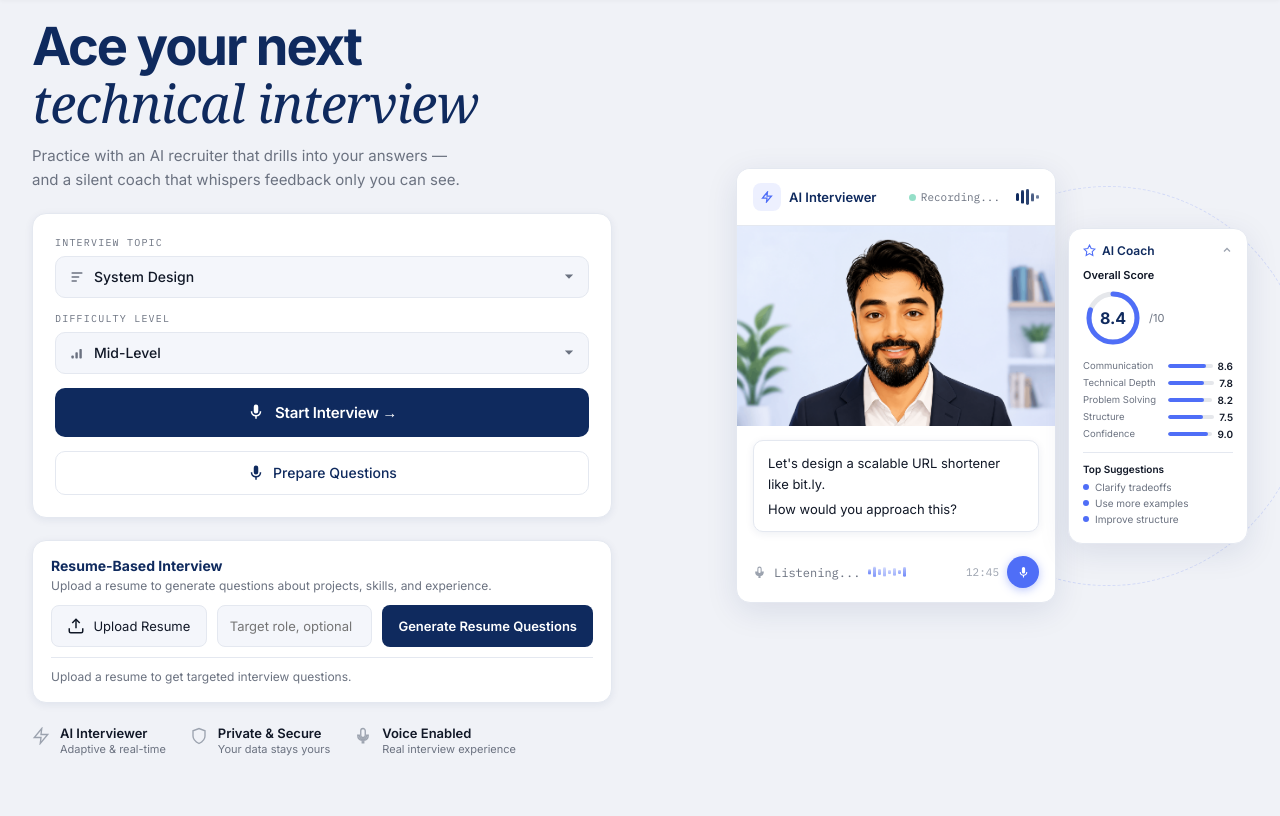
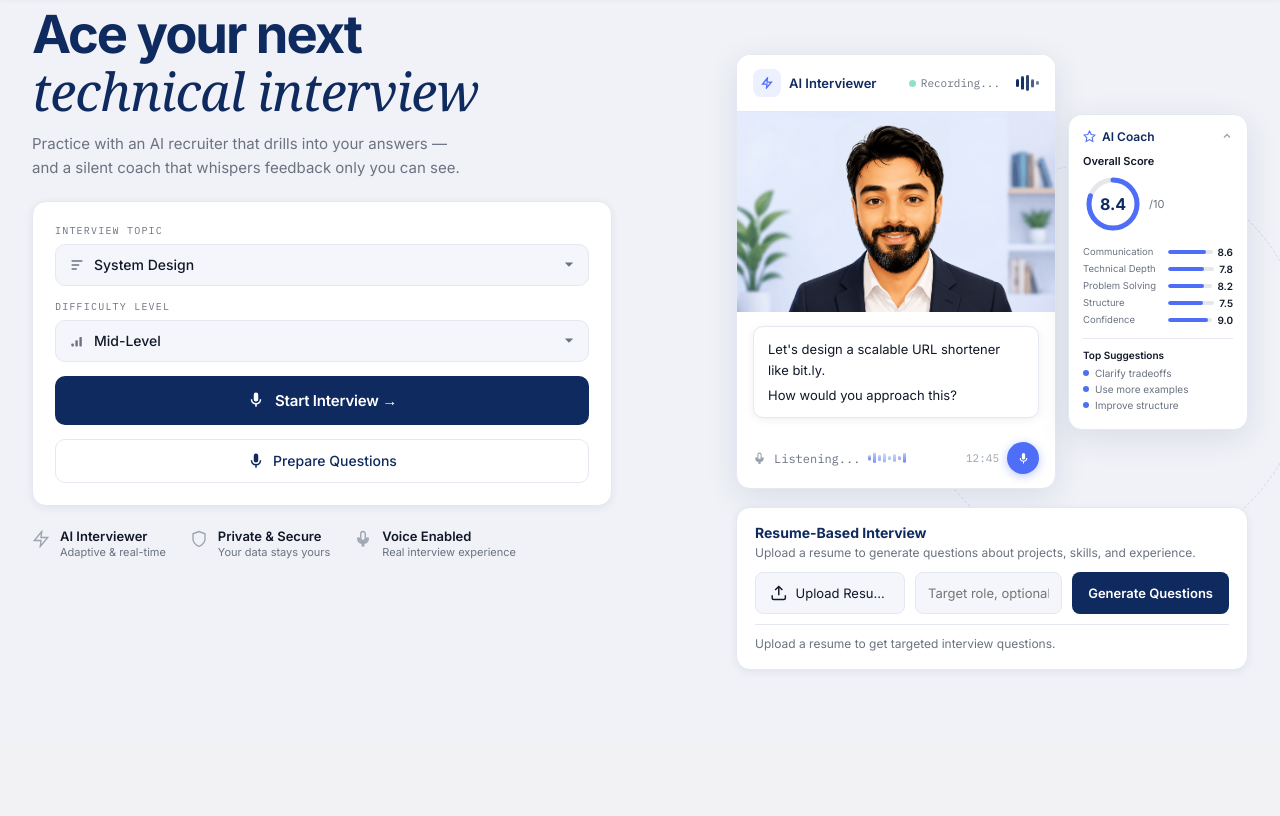
Before and after one commit to finddheeraj/MockIn, a Flask app: page / in a window 1280 px wide. Shown: the part 57-873 px from the top of the page. After the commit the page ends 728 px from the top, so only its background shows below. Run offline with Flask 3, Linux system fonts and the light colour scheme; some web fonts are replaced.

Commit message:
Aligning UI

```diff
--- a/static/css/components/mobile.css
+++ b/static/css/components/mobile.css
@@ -30,8 +30,13 @@
 
   .setup-right {
     justify-content: center;
+    align-items: center;
     align-self: auto;
     margin-top: 0;
+  }
+
+  .setup-preview-cards {
+    justify-content: center;
   }
 
   .deco-ring {
@@ -94,6 +99,11 @@
   }
 
   .setup-right {
+    flex-direction: column;
+    align-items: center;
+  }
+
+  .setup-preview-cards {
     flex-direction: column;
     align-items: center;
   }
--- a/static/css/components/setup.css
+++ b/static/css/components/setup.css
@@ -3,9 +3,9 @@
   display: grid;
   grid-template-columns: 1fr 1fr;
   gap: 56px;
-  align-items: center;
-  min-height: calc(100vh - 60px);
-  padding: 18px 0 12px;
+  align-items: start;
+  min-height: calc(100vh - 108px);
+  padding: 6px 0 0;
   box-sizing: border-box;
 }
 
@@ -580,12 +580,27 @@ select:focus { border-color: var(--accent); box-shadow: 0 0 0 3px var(--accent-l
 .setup-right {
   position: relative;
   display: flex;
+  flex-direction: column;
+  align-items: flex-end;
+  justify-content: flex-end;
+  gap: 18px;
+  padding: 0;
+  align-self: start;
+  margin-top: 48px;
+}
+
+.setup-preview-cards {
+  display: flex;
   align-items: flex-start;
   justify-content: flex-end;
   gap: 12px;
-  padding: 0;
-  align-self: start;
-  margin-top: 150px;
+}
+
+.setup-right .resume-card {
+  position: relative;
+  z-index: 1;
+  width: min(100%, 512px);
+  box-sizing: border-box;
 }
 
 .deco-ring {
--- a/templates/partials/setup_panel.html
+++ b/templates/partials/setup_panel.html
@@ -55,33 +55,6 @@
       </button>
     </div>
 
-    <div class="resume-card">
-      <div class="resume-card__header">
-        <div>
-          <div class="resume-title">Resume-Based Interview</div>
-          <div class="resume-subtitle">Upload a resume to generate questions about projects, skills, and experience.</div>
-        </div>
-      </div>
-      <div class="resume-controls">
-        <label class="resume-upload" for="resume-upload">
-          <svg width="18" height="18" viewBox="0 0 24 24" fill="none" stroke="currentColor" stroke-width="2">
-            <path d="M21 15v4a2 2 0 0 1-2 2H5a2 2 0 0 1-2-2v-4" />
-            <polyline points="17 8 12 3 7 8" />
-            <line x1="12" y1="3" x2="12" y2="15" />
-          </svg>
-          <span>Upload Resume</span>
-          <input id="resume-upload" type="file" accept=".pdf,.docx,.txt,.md" />
-        </label>
-        <input id="resume-role" class="resume-role-input" type="text" placeholder="Target role, optional" />
-        <button class="btn-resume-questions" id="btn-resume-questions" onclick="generateResumeQuestions()">
-          Generate Resume Questions
-        </button>
-      </div>
-      <div id="resume-questions-output" class="resume-questions-output">
-        <div class="resume-empty">Upload a resume to get targeted interview questions.</div>
-      </div>
-    </div>
-
     <div id="resume-modal-overlay" class="qs-modal-overlay" style="display:none;">
       <div class="qs-modal" onclick="event.stopPropagation()">
         <div id="resume-questions-preview"></div>
@@ -130,6 +103,7 @@
   <div class="setup-right">
     <div class="deco-ring"></div>
 
+    <div class="setup-preview-cards">
       <div class="preview-interviewer-card">
         <div class="pic-header">
           <div class="pic-avatar-dot">
@@ -228,4 +202,32 @@
       </div>
     </div>
 
+    <div class="resume-card">
+      <div class="resume-card__header">
+        <div>
+          <div class="resume-title">Resume-Based Interview</div>
+          <div class="resume-subtitle">Upload a resume to generate questions about projects, skills, and experience.</div>
+        </div>
+      </div>
+      <div class="resume-controls">
+        <label class="resume-upload" for="resume-upload">
+          <svg width="18" height="18" viewBox="0 0 24 24" fill="none" stroke="currentColor" stroke-width="2">
+            <path d="M21 15v4a2 2 0 0 1-2 2H5a2 2 0 0 1-2-2v-4" />
+            <polyline points="17 8 12 3 7 8" />
+            <line x1="12" y1="3" x2="12" y2="15" />
+          </svg>
+          <span>Upload Resume</span>
+          <input id="resume-upload" type="file" accept=".pdf,.docx,.txt,.md" />
+        </label>
+        <input id="resume-role" class="resume-role-input" type="text" placeholder="Target role, optional" />
+        <button class="btn-resume-questions" id="btn-resume-questions" onclick="generateResumeQuestions()">
+          Generate Questions
+        </button>
+      </div>
+      <div id="resume-questions-output" class="resume-questions-output">
+        <div class="resume-empty">Upload a resume to get targeted interview questions.</div>
+      </div>
+    </div>
+  </div>
+
 </div><!-- /setup-panel -->
```
Lines whose indentation alone changed are shown as unchanged.
